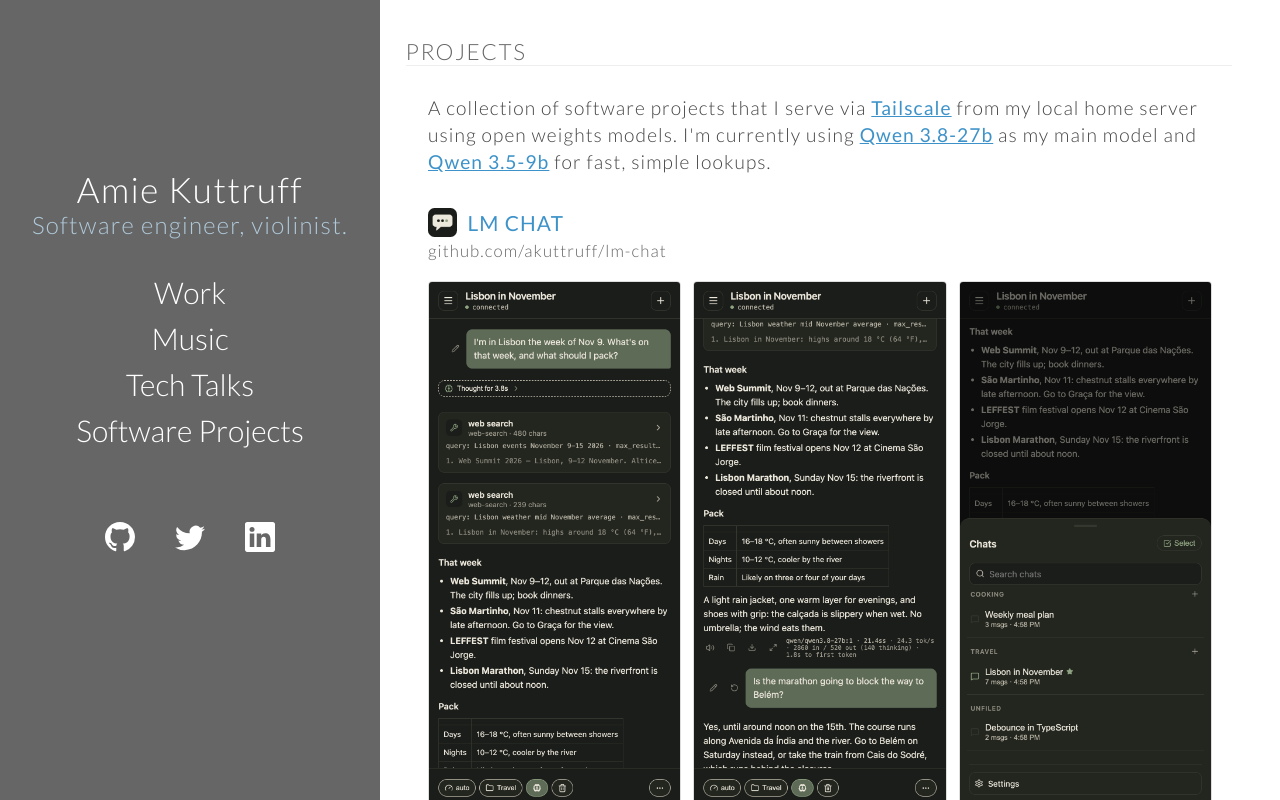
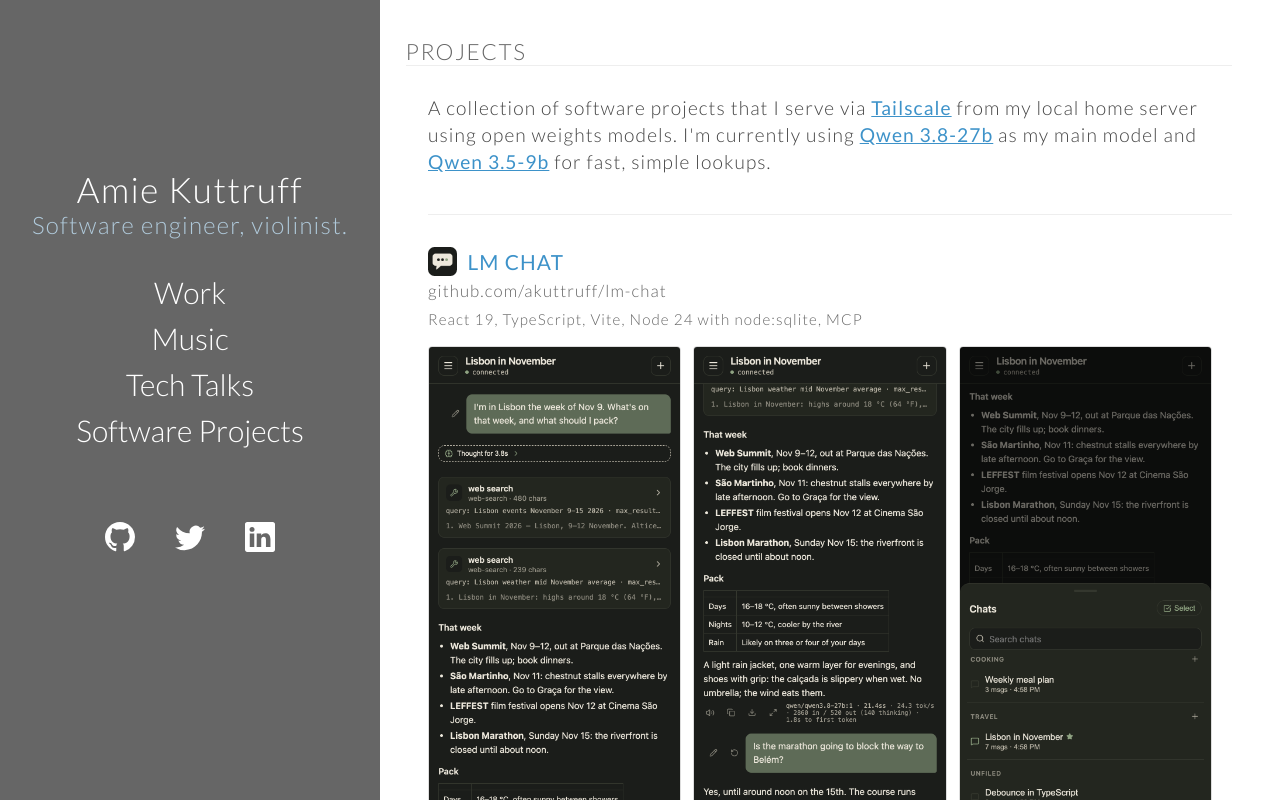
Before and after one commit to akuttruff/homepage, a React (Vite) app: page /projects in a window 1280 px wide. Shown: the top 800 px of the page. Built offline with nearby package versions, Linux system fonts and the light colour scheme.

Commit message:
feat: stack lines under each project and a rule after the intro

```diff
--- a/src/components/projects/project-detail.tsx
+++ b/src/components/projects/project-detail.tsx
@@ -14,6 +14,7 @@
     repoUrl,
     repoLabel,
     icon,
+    stack,
     onDesktop,
     onPhone,
     summaryId,
@@ -29,6 +30,7 @@
         <a href={repoUrl} target="_blank" rel="noopener noreferrer">{title}</a>
       </div>
       <a href={repoUrl} target="_blank" rel="noopener noreferrer" className="project-repo">{repoLabel}</a>
+      <div className="project-stack">{stack}</div>
       <div className={`project-images ${images.length > 1 ? 'project-images-row' : ''}`}>
         {images.map(({ src, alt }) => (
           <a key={src} href={repoUrl} target="_blank" rel="noopener noreferrer" className="project-screenshot">
--- a/src/data/projects.tsx
+++ b/src/data/projects.tsx
@@ -28,6 +28,8 @@
   repoLabel: string;
   /** The app's own icon, beside its name. */
   icon: string;
+  /** The stack, as a line under the repo. */
+  stack: string;
   /** The screenshots a desktop shows, side by side when there are several. */
   onDesktop: ProjectImageType[];
   /** The screenshots a phone shows. */
@@ -61,6 +63,7 @@
     repoUrl: 'https://github.com/akuttruff/lm-chat',
     repoLabel: 'github.com/akuttruff/lm-chat',
     icon: lmChatIcon,
+    stack: 'React 19, TypeScript, Vite, Node 24 with node:sqlite, MCP',
     onDesktop: lmChatPhones,
     onPhone: [lmChatWide],
     summaryId: 'lm-chat-summary',
@@ -73,7 +76,7 @@
         tool calls and its token counts. The model&apos;s memories of me live in a file it reads and edits through
         {' '}
         <a href="https://github.com/akuttruff/lm-memory-mcp" target="_blank" rel="noopener noreferrer">lm-memory-mcp</a>
-        , my memory MCP server. React 19, TypeScript, Vite, Node 24 with node:sqlite.
+        , my memory MCP server.
       </>
     ),
   }, {
@@ -81,24 +84,27 @@
     repoUrl: 'https://github.com/akuttruff/whetstone',
     repoLabel: 'github.com/akuttruff/whetstone',
     icon: whetstoneIcon,
+    stack: 'React 19, TypeScript, Vite, CodeMirror, Node 24 with node:sqlite, served by oMLX or LM Studio',
     onDesktop: [whetstoneWide],
     onPhone: [whetstoneWide],
     summaryId: 'whetstone-summary',
-    summary: 'Whetstone is an interview practice tool with a local model as my reviewer. The server runs my solution against real tests in a sandbox, in TypeScript, Ruby or Java. It then sends the draft and the results to the model over the OpenAI chat API and streams back a scored review, a hint ladder or a tutor thread. New problems are generated against a JSON schema and verified against their own tests before they are saved. React 19, TypeScript, Vite, CodeMirror, Node 24 with node:sqlite, served by oMLX or LM Studio.',
+    summary: 'Whetstone is an interview practice tool with a local model as my reviewer. The server runs my solution against real tests in a sandbox, in TypeScript, Ruby or Java. It then sends the draft and the results to the model over the OpenAI chat API and streams back a scored review, a hint ladder or a tutor thread. New problems are generated against a JSON schema and verified against their own tests before they are saved.',
   }, {
     title: 'CAIRN',
     repoUrl: 'https://github.com/akuttruff/cairn',
     repoLabel: 'github.com/akuttruff/cairn',
     icon: cairnIcon,
+    stack: 'React 19, TypeScript, Vite, Node 24 with node:sqlite',
     onDesktop: [cairnDayShot, cairnAddShot, cairnWeekShot],
     onPhone: [cairnDayShot, cairnWeekShot],
     summaryId: 'cairn-summary',
-    summary: 'Cairn logs what I eat, drink and do, with the numbers worked out for me. One Node process serves the app and keeps the log in a single SQLite file. Food search fans out to the USDA and Open Food Facts APIs. A vision model reads nutrition labels from photos, and a tool-calling model reads a restaurant\'s own page through an MCP research server. A small model writes weekly notes from my numbers against my goals. React 19, TypeScript, Vite, Node 24 with node:sqlite.',
+    summary: 'Cairn logs what I eat, drink and do, with the numbers worked out for me. One Node process serves the app and keeps the log in a single SQLite file. Food search fans out to the USDA and Open Food Facts APIs. A vision model reads nutrition labels from photos, and a tool-calling model reads a restaurant\'s own page through an MCP research server. A small model writes weekly notes from my numbers against my goals.',
   }, {
     title: 'ORRERY',
     repoUrl: 'https://github.com/akuttruff/orrery',
     repoLabel: 'github.com/akuttruff/orrery',
     icon: orreryIcon,
+    stack: 'React 19, TypeScript, Vite, Node 24 with node:sqlite, Python',
     onDesktop: orreryPhones,
     onPhone: orreryPhones.slice(0, 2),
     summaryId: 'orrery-summary',
@@ -109,7 +115,7 @@
         <a href="https://github.com/akuttruff/astro-mcp" target="_blank" rel="noopener noreferrer">astro-mcp</a>
         , my Python ephemeris server, running over stdio and calls it directly. A chart is drawn as SVG in under a
         second. A local model then writes the reading on the server and streams it into SQLite. Follow-up questions
-        are answered with the same tools through MCP. React 19, TypeScript, Vite, Node 24 with node:sqlite, Python.
+        are answered with the same tools through MCP.
       </>
     ),
   },
--- a/src/style.css
+++ b/src/style.css
@@ -239,6 +239,9 @@
     line-height: 1.4em;
     letter-spacing: 1.1px;
     margin: 1.5em 0 0;
+    /* The same soft rule as under the page title, closing the intro before the projects. */
+    padding-bottom: 2em;
+    border-bottom: 1px solid #eee;
 }
 
 .project-intro a, .project-summary a {
@@ -324,12 +327,20 @@
     color: #666;
     font-size: 1.05em;
     letter-spacing: 1.1px;
-    padding: 0.2em 0 1.2em;
+    padding: 0.2em 0 0;
 }
 
 .project-repo:hover, .project-repo:focus {
     color: #3d92c9;
     text-decoration: underline;
+}
+
+/* The stack, a quiet line under the repo. */
+.project-stack {
+    color: #666;
+    font-size: 0.95em;
+    letter-spacing: 1.1px;
+    padding: 0.6em 0 1.2em;
 }
 
 /* The same text as the resume's descriptions. */
```
Also changed, not shown: 1 other file (tests, documents, lock files or other folders).
